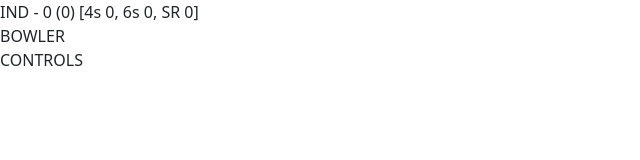
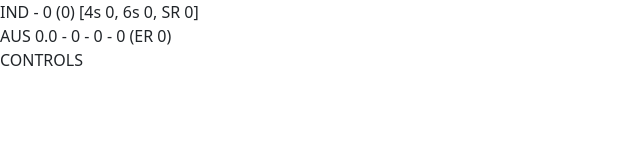
Before and after one commit to Hari-Shankar-Karthik/cricket-scorecard, a React (Vite) app: page / in a window 1280 px wide. Shown: the top 160 px of the page, without its empty margins (0-640 px from the left). Built offline with nearby package versions, Linux system fonts and the light colour scheme.

Commit message:
completed bowler display

```diff
--- a/src/Bowler.jsx
+++ b/src/Bowler.jsx
@@ -1,3 +1,10 @@
-export default function Bowler() {
-  return <div className="Bowler">BOWLER</div>
+import getBowlerStats from "./getBowlerStats";
+
+export default function Bowler({ bowlerName, ballsBowled, setBallsBowled }) {
+  const { overs, maidens, runs, economyRate } = getBowlerStats(ballsBowled);
+  return (
+    <div className="Bowler">
+      {bowlerName} {overs} - {maidens} - 0 - {runs} (ER {economyRate})
+    </div>
+  );
 }
--- a/src/CricketScorecard.jsx
+++ b/src/CricketScorecard.jsx
@@ -13,7 +13,11 @@ export default function CricketScorecard({ battingTeamName, bowlingTeamName }) {
         ballsFaced={ballsFaced}
         setBallsFaced={setBallsFaced}
       />
-      <Bowler />
+      <Bowler
+        bowlerName={bowlingTeamName}
+        ballsBowled={ballsBowled}
+        setBallsBowled={setBallsBowled}
+      />
       <Controls />
     </div>
   );
--- /dev/null
+++ b/src/getBowlerStats.js
@@ -0,0 +1,25 @@
+export default function getBowlerStats(ballsBowled) {
+  const numBalls = ballsBowled.length;
+  const completedOvers = Math.floor(numBalls / 6);
+  const oddBalls = numBalls % 6;
+  const overs = `${completedOvers}.${oddBalls}`;
+  let maidens = 0;
+  for (let i = 0; i <= numBalls - 6; i += 6) {
+    let isMaiden = true;
+    for (let j = i; j < i + 6; j++) {
+      if (ballsBowled[j] !== 0) {
+        isMaiden = false;
+        break;
+      }
+    }
+    if (isMaiden) {
+      maidens++;
+    }
+  }
+  const runs = ballsBowled.reduce((totalRuns, ball) => totalRuns + ball, 0);
+  let economyRate = 0;
+  if (numBalls > 0) {
+    economyRate = (runs * 6) / numBalls;
+  }
+  return { overs, maidens, runs, economyRate };
+}
```
